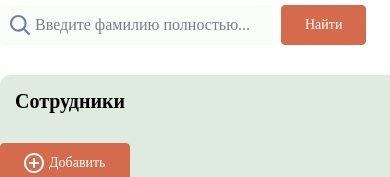
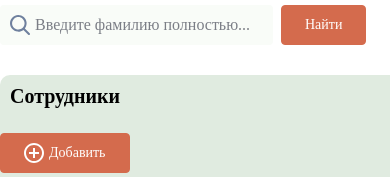
Before and after one commit to franze6/puppy-project, a React app: page /persons in a window 390 px wide. Shown: the top 177 px of the page. Built offline with nearby package versions, Linux system fonts and the light colour scheme; no server answers; a web font is replaced by a local one.

Commit message:
FIX: headers

```diff
--- a/src/Components/Table/Table.scss
+++ b/src/Components/Table/Table.scss
@@ -87,11 +87,16 @@
 .name__table {
   font-size: 20px;
   font-weight: 600;
-  padding: 15px;
+  padding: 20px 20px;
+  position: absolute;
 }
 
 @media (max-width: 700px) {
   .buttonAdd {
     justify-content: flex-start;
   }
+  .name__table {
+    position: relative;
+    padding: 10px 10px;
+  }
 }
```
